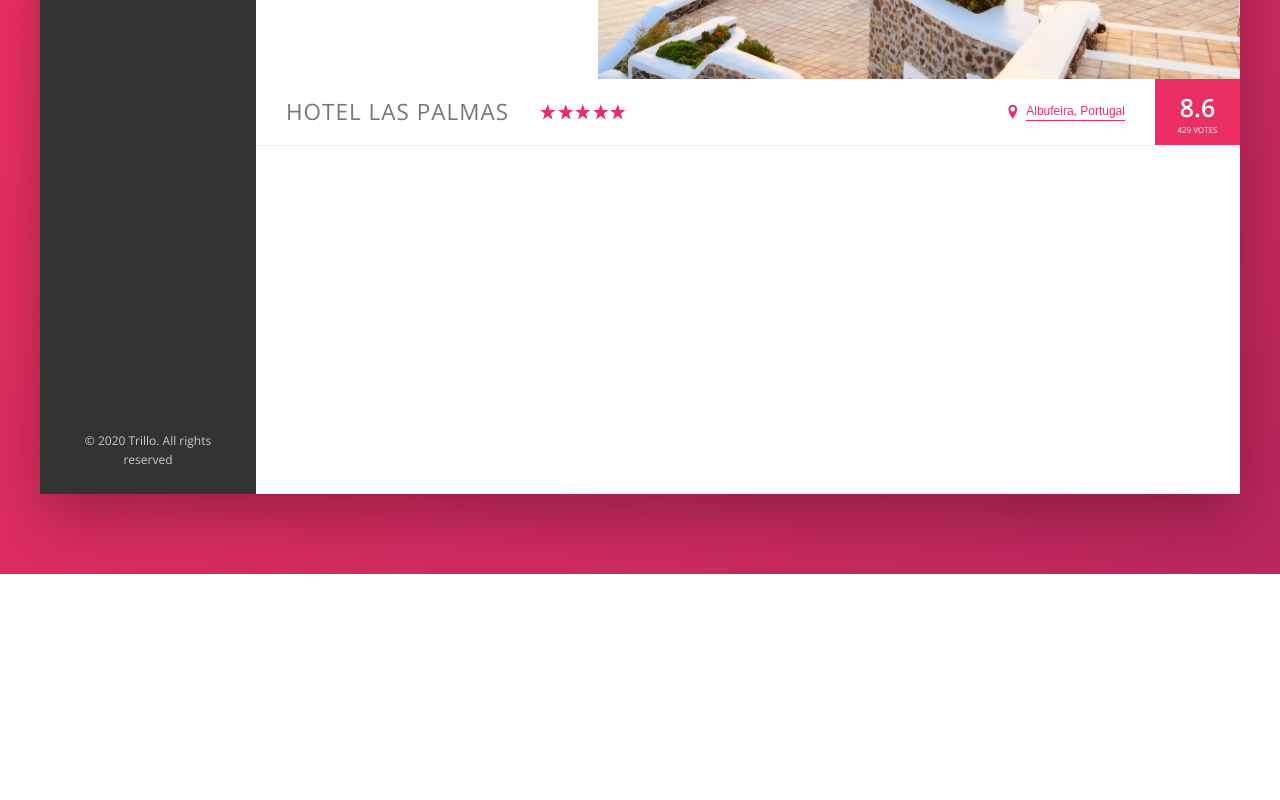
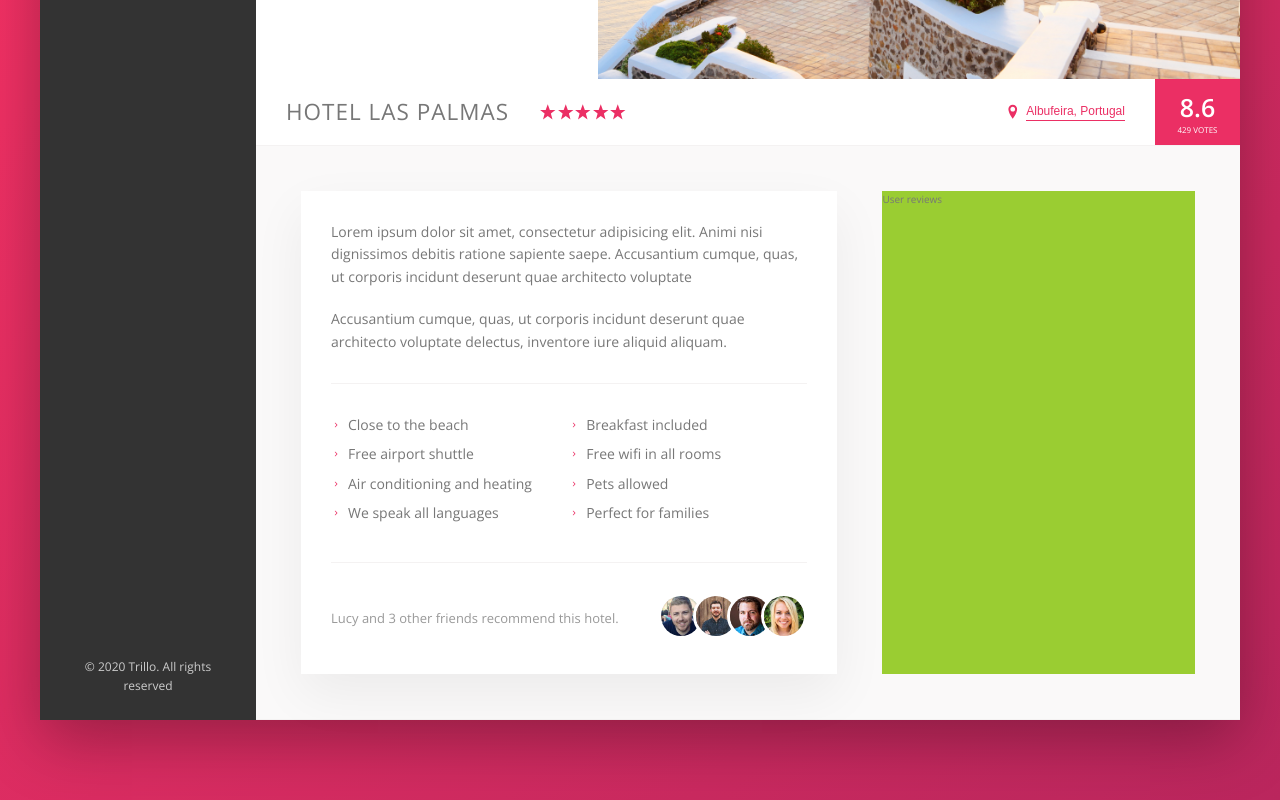
Before and after one commit to Benneee/Trillo, a website: page index.html in a window 1280 px wide. Shown: the part 456-1256 px from the top of the page. Before the commit the page ends 1030 px from the top, so only its background shows below. Drawn offline with nearby package versions, Linux system fonts and the light colour scheme; files whose address does not match are found by name.

Commit message:
Completed the "recommend" section

```diff
--- a/index.html
+++ b/index.html
@@ -164,6 +164,46 @@
               <div class="overview__rating-count">429 votes</div>
             </div>
           </div>
+
+          <div class="detail">
+            <div class="description">
+              <p class="paragraph">
+                Lorem ipsum dolor sit amet, consectetur adipisicing elit. Animi nisi dignissimos debitis ratione sapiente saepe. Accusantium cumque, quas, ut corporis incidunt deserunt quae architecto voluptate
+              </p>
+
+              <p class="paragraph">
+                Accusantium cumque, quas, ut corporis incidunt deserunt quae architecto voluptate delectus, inventore iure aliquid aliquam.
+              </p>
+
+              <ul class="list">
+                <li class="list__item">Close to the beach</li>
+                <li class="list__item">Breakfast included</li>
+                <li class="list__item">Free airport shuttle</li>
+                <li class="list__item">Free wifi in all rooms</li>
+                <li class="list__item">Air conditioning and heating</li>
+                <li class="list__item">Pets allowed</li>
+                <li class="list__item">We speak all languages</li>
+                <li class="list__item">Perfect for families</li>
+              </ul>
+
+              <div class="recommend">
+                <p class="recommend__count">
+                  Lucy and 3 other friends recommend this hotel.
+                </p>
+
+                <div class="recommend__friends">
+                  <img src="img/user-3.jpg" alt="Friend 1" class="recommend__photo">
+                  <img src="img/user-4.jpg" alt="Friend 2" class="recommend__photo">
+                  <img src="img/user-5.jpg" alt="Friend 3" class="recommend__photo">
+                  <img src="img/user-6.jpg" alt="Friend 4" class="recommend__photo">
+                </div>
+              </div>
+
+            </div>
+            <div class="user-reviews">
+              User reviews
+            </div>
+          </div>
         </main>
       </div>
     </div>
--- a/sass/_base.scss
+++ b/sass/_base.scss
@@ -13,6 +13,9 @@
   --color-grey-dark-3: #999;
 
   --shadow-dark: 0 2rem 6rem rgba(0, 0, 0, 0.3);
+  --shadow-light: 0 2rem 5rem rgba(0, 0, 0, 0.06);
+
+  --line: 1px solid var(--color-grey-light-2);
 }
 
 * {
--- a/sass/_components.scss
+++ b/sass/_components.scss
@@ -196,7 +196,7 @@
 .overview {
   display: flex;
   align-items: center;
-  border-bottom: 1px solid var(--color-grey-light-2);
+  border-bottom: var(--line);
 
   &__heading {
     font-size: 2.25rem;
@@ -290,3 +290,70 @@
     box-shadow: none;
   }
 }
+
+// PARAGRAPH
+.paragraph:not(:last-of-type) {
+  margin-bottom: 2rem;
+}
+
+// LIST
+.list {
+  margin: 3rem 0;
+  list-style: none;
+  padding: 3rem 0;
+  border-top: var(--line);
+  border-bottom: var(--line);
+
+  display: flex;
+  flex-wrap: wrap;
+
+  &__item {
+    flex: 0 0 50%;
+    margin-bottom: 0.7rem;
+  }
+
+  &__item::before {
+    content: "";
+    display: inline-block;
+    height: 1rem;
+    width: 1rem;
+    margin-right: 0.7rem;
+
+    // Older browsers
+    // background-size: cover;
+    // background-image: url(../img/SVG/chevron-small-right.svg);
+
+    // Newer browsers - masks
+    background-color: var(--color-primary);
+    mask-image: url("../img//SVG/chevron-small-right.svg");
+    mask-size: cover;
+  }
+}
+
+// RECOMMEND
+
+.recommend {
+  font-size: 1.3rem;
+  color: var(--color-grey-dark-3);
+  display: flex;
+  align-items: center;
+
+  &__count {
+    margin-right: auto;
+  }
+
+  &__friends {
+  }
+
+  &__photo {
+    box-sizing: content-box;
+    height: 4rem;
+    width: 4rem;
+    border-radius: 50%;
+    border: 3px solid #fff;
+
+    &:not(:last-child) {
+      margin-right: -1.5rem;
+    }
+  }
+}
--- a/sass/_layout.scss
+++ b/sass/_layout.scss
@@ -10,7 +10,7 @@
 .header {
   height: 7rem;
   background-color: #fff;
-  border-bottom: 1px solid var(--color-grey-light-2);
+  border-bottom: var(--line);
   font-size: 1.4rem;
 
   display: flex;
@@ -33,6 +33,28 @@
 
 .hotel-view {
   background-color: #fff;
-  height: 80rem;
   flex: 1;
 }
+
+// DESCRIPTION
+
+.detail {
+  display: flex;
+  padding: 4.5rem;
+  background-color: var(--color-grey-light-1);
+  border-bottom: var(--line);
+}
+
+.description {
+  font-size: 1.4rem;
+  background-color: #fff;
+  box-shadow: var(--shadow-light);
+  padding: 3rem;
+  flex: 0 0 60%;
+  margin-right: 4.5rem;
+}
+
+.user-reviews {
+  background-color: yellowgreen;
+  flex: 1;
+}
```
Also changed, not shown: css/style.css.
